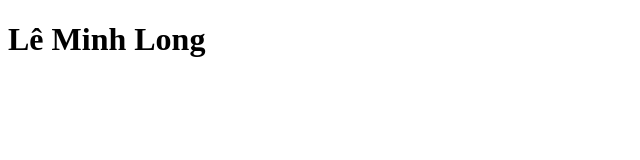
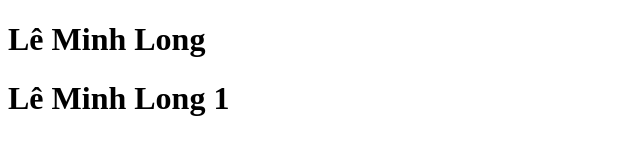
Before and after one commit to LeMinhLong0106/OpenSoucre, a plain HTML site: page index.html in a window 1280 px wide. Shown: the whole page, without its empty margins (0-640 px from the left). Drawn offline with Linux system fonts and the light colour scheme.

Commit message:
Update index.html

```diff
--- a/index.html
+++ b/index.html
@@ -10,6 +10,7 @@
 
 <body>
     <h1>Lê Minh Long</h1>
+    <h1>Lê Minh Long 1</h1>
 </body>
 
 </html>
```
